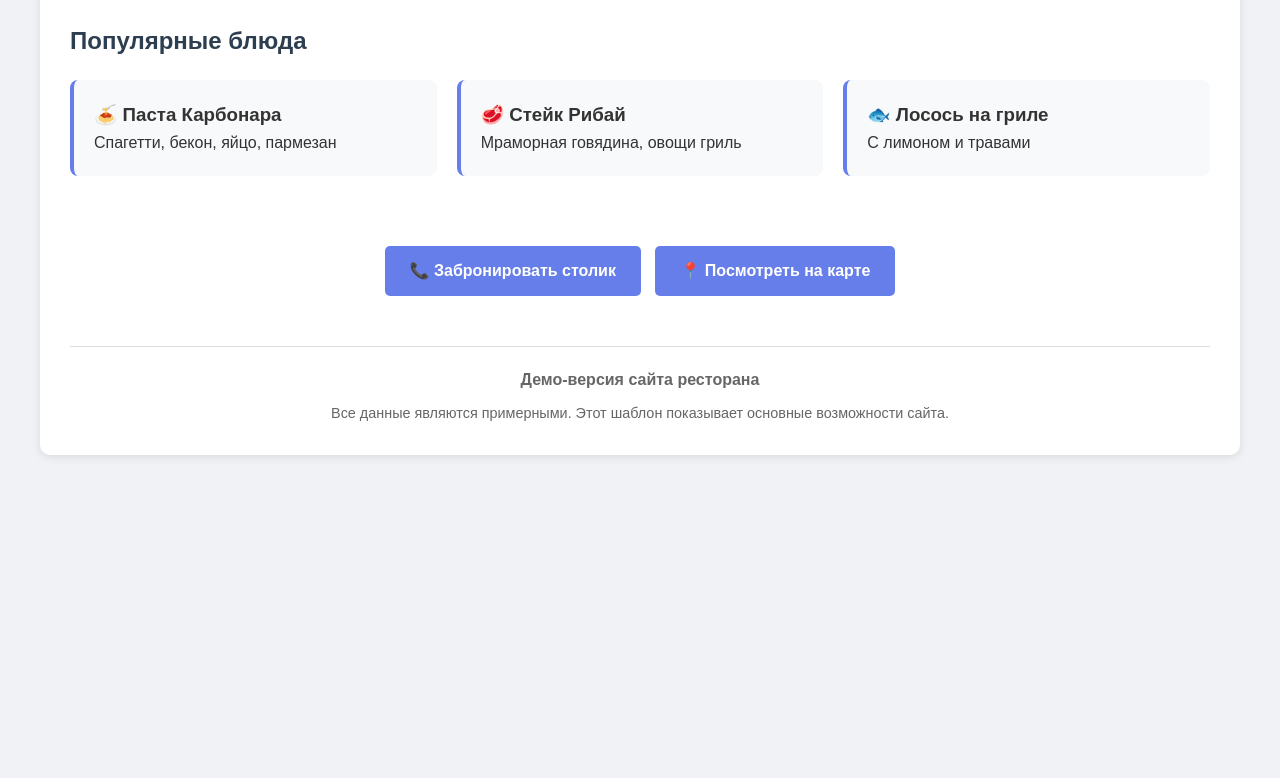
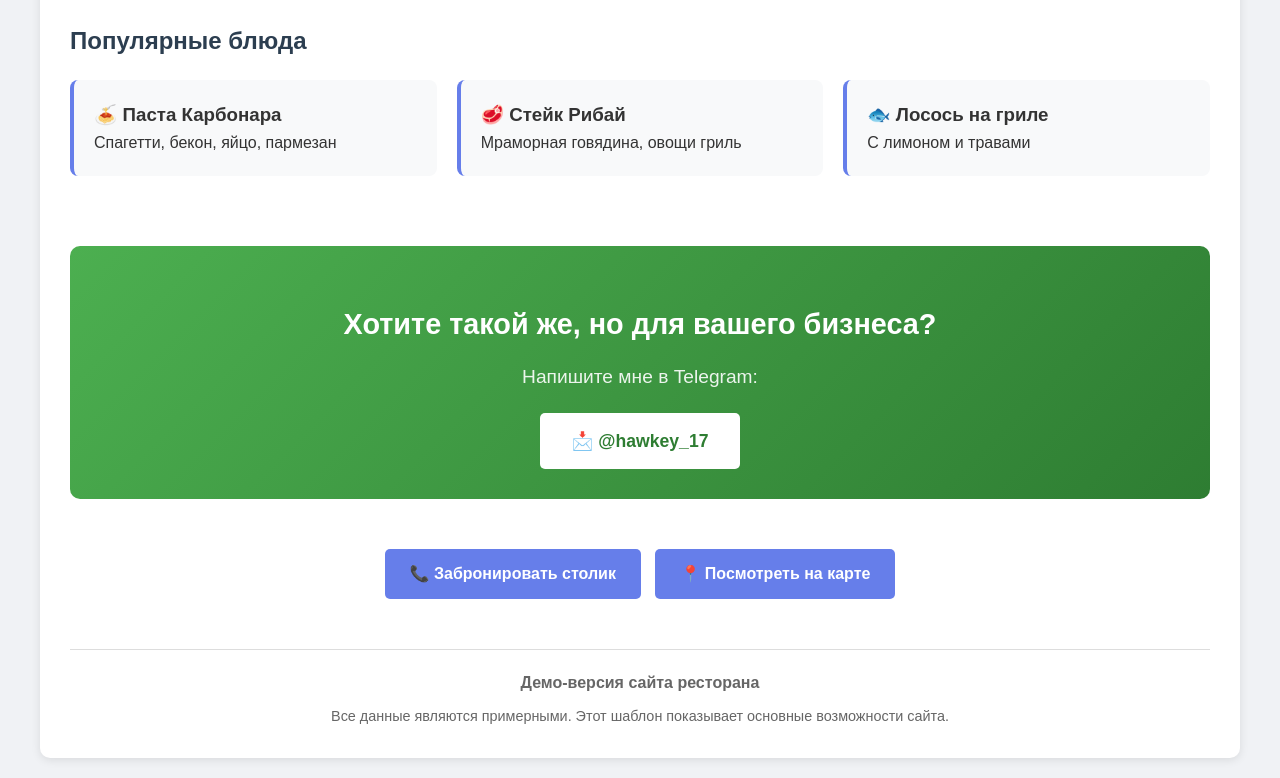
Before and after one commit to hawkey-prog/demo-site, a plain HTML site: page index.html in a window 1280 px wide. Shown: the part 864-1642 px from the top of the page. Before the commit the page ends 1339 px from the top, so only its background shows below. Drawn offline with Linux system fonts and the light colour scheme.

Commit message:
Update index.html

```diff
--- a/index.html
+++ b/index.html
@@ -73,11 +73,59 @@
             border-left: 4px solid #2196f3;
         }
 
+        /* НОВЫЙ БЛОК - СТИЛИ */
+        .business-block {
+            background: linear-gradient(135deg, #4CAF50 0%, #2E7D32 100%);
+            color: white;
+            padding: 30px;
+            border-radius: 10px;
+            text-align: center;
+            margin-top: 50px;
+            margin-bottom: 30px;
+        }
+        .business-block h2 {
+            color: white;
+            margin-bottom: 15px;
+            font-size: 1.8rem;
+        }
+        .business-block p {
+            font-size: 1.2rem;
+            margin-bottom: 20px;
+            opacity: 0.9;
+        }
+        .tg-link {
+            display: inline-block;
+            background: white;
+            color: #2E7D32;
+            padding: 12px 30px;
+            border-radius: 5px;
+            text-decoration: none;
+            font-weight: bold;
+            font-size: 1.1rem;
+            transition: all 0.3s ease;
+            border: 2px solid transparent;
+        }
+        .tg-link:hover {
+            background: #f0f0f0;
+            border-color: white;
+            transform: translateY(-2px);
+        }
+
         /* Адаптивность */
         @media (max-width: 768px) {
             h1 { font-size: 2rem; }
             .container { padding: 15px; }
             .info-grid { grid-template-columns: 1fr; }
+            .business-block {
+                padding: 20px;
+                margin-top: 30px;
+            }
+            .business-block h2 {
+                font-size: 1.5rem;
+            }
+            .business-block p {
+                font-size: 1rem;
+            }
         }
     </style>
 </head>
@@ -151,6 +199,15 @@
             </div>
         </section>
 
+        <!-- НОВЫЙ БЛОК ДЛЯ БИЗНЕСА -->
+        <div class="business-block">
+            <h2>Хотите такой же, но для вашего бизнеса?</h2>
+            <p>Напишите мне в Telegram:</p>
+            <a href="https://t.me/hawkey_17" target="_blank" class="tg-link">
+                📩 @hawkey_17
+            </a>
+        </div>
+
         <div style="text-align: center; margin: 40px 0;">
             <a href="tel:+70000000000" class="btn">📞 Забронировать столик</a>
             <a href="#" class="btn" onclick="alert('В реальной версии здесь будет карта')">📍 Посмотреть на карте</a>
```
